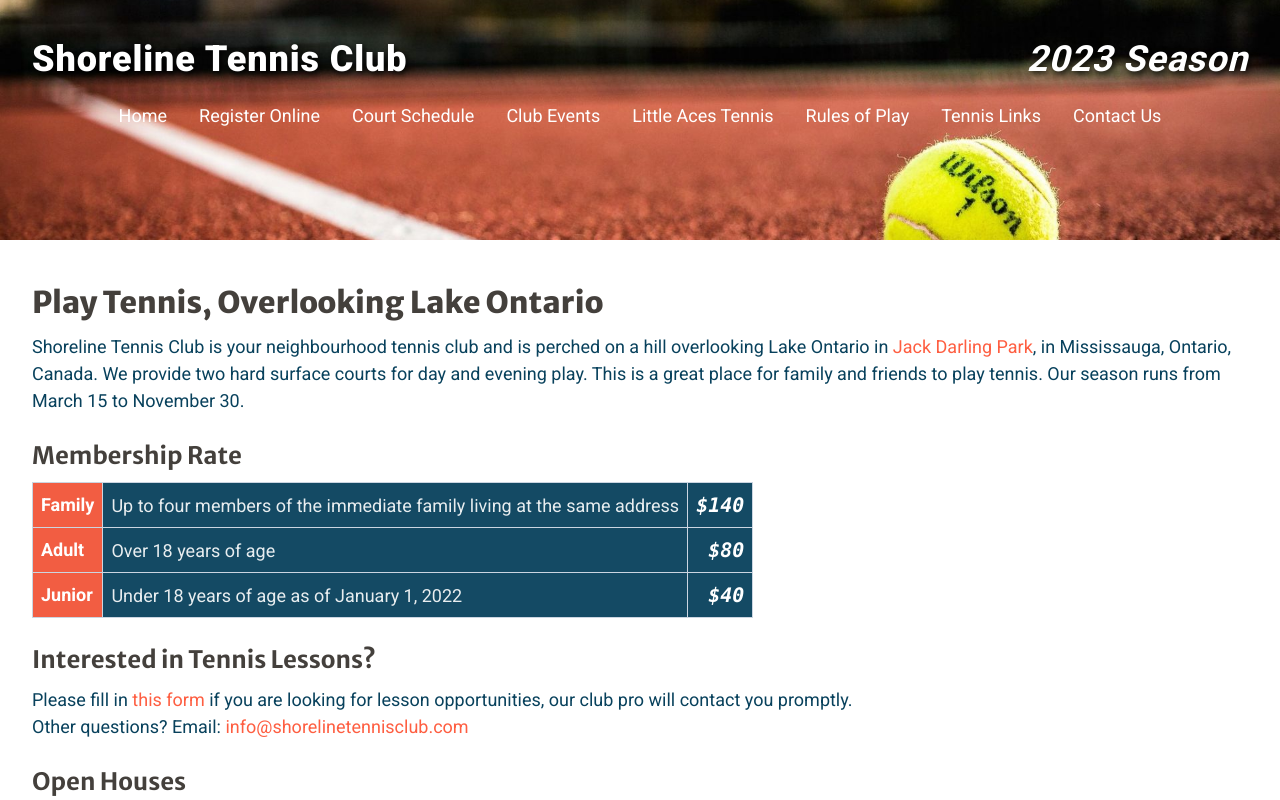
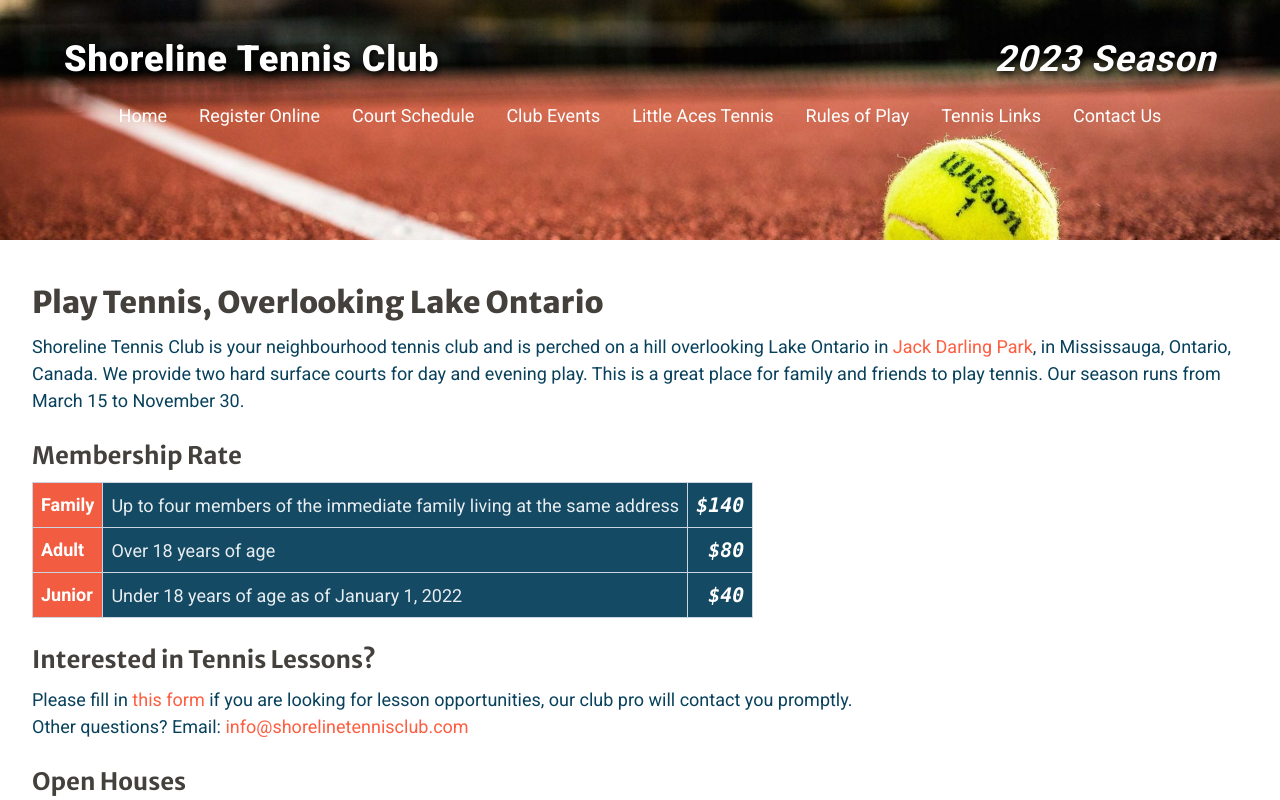
Before and after one commit to jpaas/www.shorelinetennisclub.com, a Next.js app: page / in a window 1280 px wide. Shown: the top 800 px of the page. Built offline with nearby package versions, Linux system fonts and the light colour scheme.

Commit message:
Adds container to content on page and header

```diff
--- a/src/app/CpNavHeader.tsx
+++ b/src/app/CpNavHeader.tsx
@@ -33,12 +33,12 @@ export default function CpNavHeader() {
     <>
       <div ref={scrolledRef} />
       <header className={`${styles.header} ${hasScrolled ? styles.headerScrolled : ""}`}>
-        <div className={`${styles.headerTitle} ${isExtraSmallScreen ? "pl-12" : ""}`}>
+        <div className={`container mx-auto px-8 ${styles.headerTitle} ${isExtraSmallScreen ? "pl-12" : ""}`}>
           <Link href="/">Shoreline Tennis Club</Link>
           <div>2023 Season</div>
         </div>
         {!isExtraSmallScreen && (
-          <nav className={styles.headerNav}>
+          <nav className={`container mx-auto ${styles.headerNav}`}>
             <CpNavLinks />
           </nav>
         )}
--- a/src/app/page.tsx
+++ b/src/app/page.tsx
@@ -21,7 +21,7 @@ export default function Home() {
         </div>
       </section>
 
-      <section className="px-8 py-4">
+      <section className="container mx-auto px-8 py-4">
         <h1>Play Tennis, Overlooking Lake Ontario</h1>
         <p>
           Shoreline Tennis Club is your neighbourhood tennis club and is perched on a hill overlooking Lake Ontario
```
